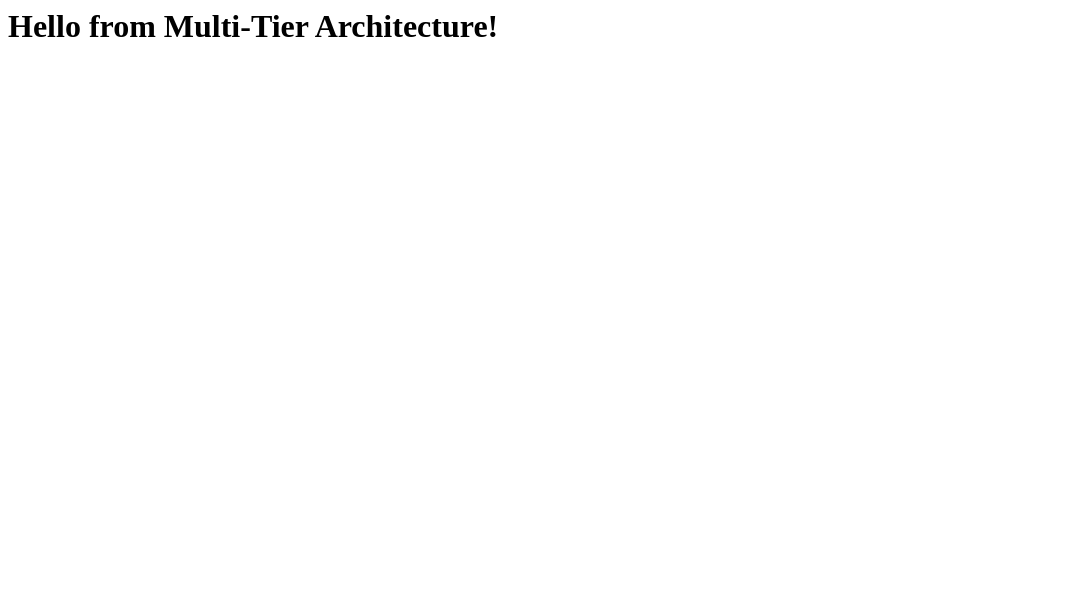
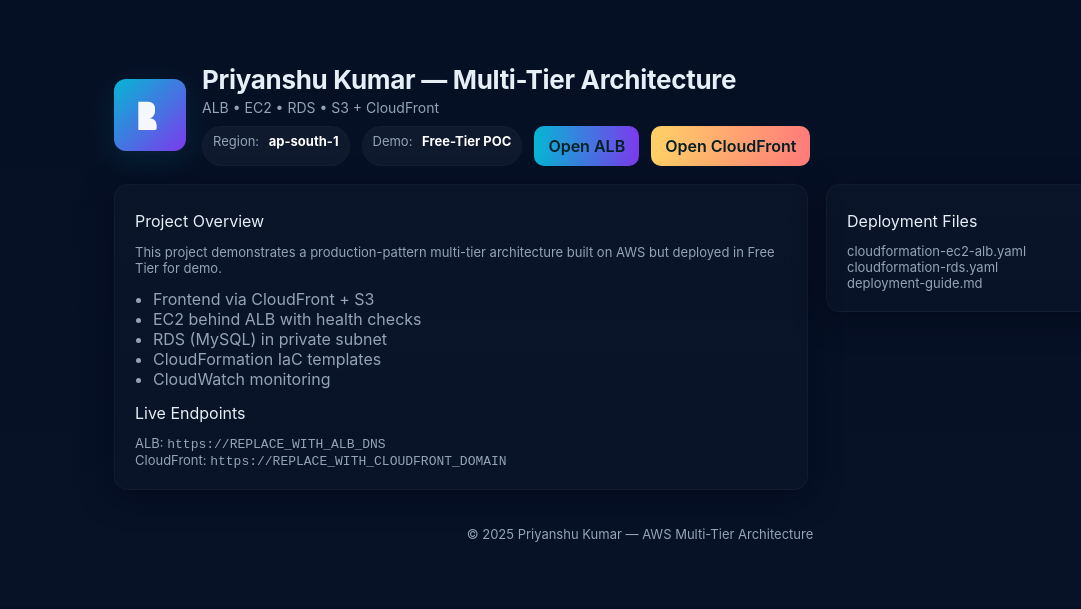
Before and after one commit to priyanshu1802/aws-projects, a plain HTML site: page index.html in a window 1280 px wide. Shown: the whole page, without its empty margins (0-1081 px from the left). Drawn offline with Linux system fonts and the light colour scheme.

Commit message:
Update index.html

```diff
--- a/index.html
+++ b/index.html
@@ -1 +1,92 @@
-<html><body><h1>Hello from Multi-Tier Architecture!</h1></body></html>
+<!doctype html>
+<html lang="en">
+<head>
+  <meta charset="utf-8" />
+  <meta name="viewport" content="width=device-width,initial-scale=1" />
+  <title>Priyanshu Kumar — Multi-Tier Architecture (AWS)</title>
+  <meta name="description" content="Portfolio: Multi-Tier Architecture (ALB • EC2 • RDS • S3 • CloudFront) — Priyanshu Kumar" />
+  <style>
+    :root{
+      --bg:#0f1724; --card:#0b1220; --muted:#94a3b8; --accent:#06b6d4; --glass: rgba(255,255,255,0.04);
+      --radius:14px; font-family: Inter, ui-sans-serif, system-ui, -apple-system, "Segoe UI", Roboto, "Helvetica Neue", Arial;
+    }
+    *{box-sizing:border-box}
+    body{margin:0;background:linear-gradient(180deg,#061025 0%, #071227 100%); color:#e6eef6; -webkit-font-smoothing:antialiased}
+    .wrap{max-width:1100px;margin:40px auto;padding:24px}
+    header{display:flex;gap:16px;align-items:center;margin-bottom:18px}
+    .logo{width:72px;height:72px;border-radius:12px;background:linear-gradient(135deg,var(--accent),#7c3aed);display:flex;align-items:center;justify-content:center;box-shadow:0 8px 30px rgba(6,182,212,0.12)}
+    .logo svg{width:40px;height:40px;fill:white;opacity:0.95}
+    h1{font-size:26px;margin:0 0 4px 0;letter-spacing:-0.3px}
+    .sub{color:var(--muted);font-size:14px;margin-top:2px}
+    .card{background:linear-gradient(180deg, rgba(255,255,255,0.02), rgba(255,255,255,0.01));border-radius:var(--radius);padding:20px;margin-bottom:18px;box-shadow:0 6px 30px rgba(2,6,23,0.6);border:1px solid rgba(255,255,255,0.03)}
+    .grid{display:grid;grid-template-columns:1fr 340px;gap:18px}
+    .btn{display:inline-flex;gap:10px;align-items:center;padding:10px 14px;border-radius:10px;background:linear-gradient(90deg,var(--accent),#7c3aed);color:#032022;font-weight:600;text-decoration:none}
+    .muted{color:var(--muted);font-size:13px}
+    .meta{display:flex;gap:12px;flex-wrap:wrap;margin-top:12px}
+    .pill{background:var(--glass);padding:6px 10px;border-radius:999px;color:var(--muted);font-size:13px;border:1px solid rgba(255,255,255,0.02)}
+    .diagram{width:100%;height:220px;border-radius:10px;background:linear-gradient(90deg, rgba(255,255,255,0.02), rgba(255,255,255,0.01));display:flex;align-items:center;justify-content:center;color:var(--muted);font-size:14px}
+    .section-title{font-size:16px;margin:6px 0 12px 0}
+    ul.features{padding-left:18px;margin:0;color:var(--muted)}
+    pre.snip{background:#03121a;padding:12px;border-radius:8px;color:#b9f4ff;overflow:auto;font-size:13px}
+    footer{color:var(--muted);font-size:13px;margin-top:18px;text-align:center}
+    @media (max-width:880px){.grid{grid-template-columns:1fr} .logo{width:60px;height:60px}}
+  </style>
+</head>
+<body>
+  <div class="wrap">
+    <header>
+      <div class="logo" aria-hidden>
+        <svg viewBox="0 0 24 24"><path d="M5 4h6a4 4 0 0 1 4 4v2a4 4 0 0 1-4 4H5zM5 14h7a4 4 0 0 1 4 4v2a1 1 0 0 1-1 1H5z"/></svg>
+      </div>
+      <div style="flex:1">
+        <h1>Priyanshu Kumar — Multi-Tier Architecture</h1>
+        <div class="sub">ALB • EC2 • RDS • S3 + CloudFront</div>
+        <div class="meta" style="margin-top:10px">
+          <div class="pill">Region: <strong style="margin-left:6px;color:#fff">ap-south-1</strong></div>
+          <div class="pill">Demo: <strong style="margin-left:6px;color:#fff">Free-Tier POC</strong></div>
+          <a class="btn" href="https://REPLACE_WITH_ALB_DNS">Open ALB</a>
+          <a class="btn" href="https://REPLACE_WITH_CLOUDFRONT_DOMAIN" style="background:linear-gradient(90deg,#ffd166,#ff7b7b)">Open CloudFront</a>
+        </div>
+      </div>
+    </header>
+
+    <div class="grid">
+      <main>
+        <div class="card">
+          <div class="section-title">Project Overview</div>
+          <p class="muted">This project demonstrates a production-pattern multi-tier architecture built on AWS but deployed in Free Tier for demo.</p>
+
+          <ul class="features">
+            <li>Frontend via CloudFront + S3</li>
+            <li>EC2 behind ALB with health checks</li>
+            <li>RDS (MySQL) in private subnet</li>
+            <li>CloudFormation IaC templates</li>
+            <li>CloudWatch monitoring</li>
+          </ul>
+
+          <div style="margin-top:14px">
+            <div class="section-title">Live Endpoints</div>
+            <div class="muted">ALB: <code>https://REPLACE_WITH_ALB_DNS</code></div>
+            <div class="muted">CloudFront: <code>https://REPLACE_WITH_CLOUDFRONT_DOMAIN</code></div>
+          </div>
+        </div>
+      </main>
+
+      <aside>
+        <div class="card">
+          <div class="section-title">Deployment Files</div>
+          <div class="muted">
+            cloudformation-ec2-alb.yaml<br>
+            cloudformation-rds.yaml<br>
+            deployment-guide.md<br>
+          </div>
+        </div>
+      </aside>
+    </div>
+
+    <footer>
+      © 2025 Priyanshu Kumar — AWS Multi-Tier Architecture
+    </footer>
+  </div>
+</body>
+</html>
```
